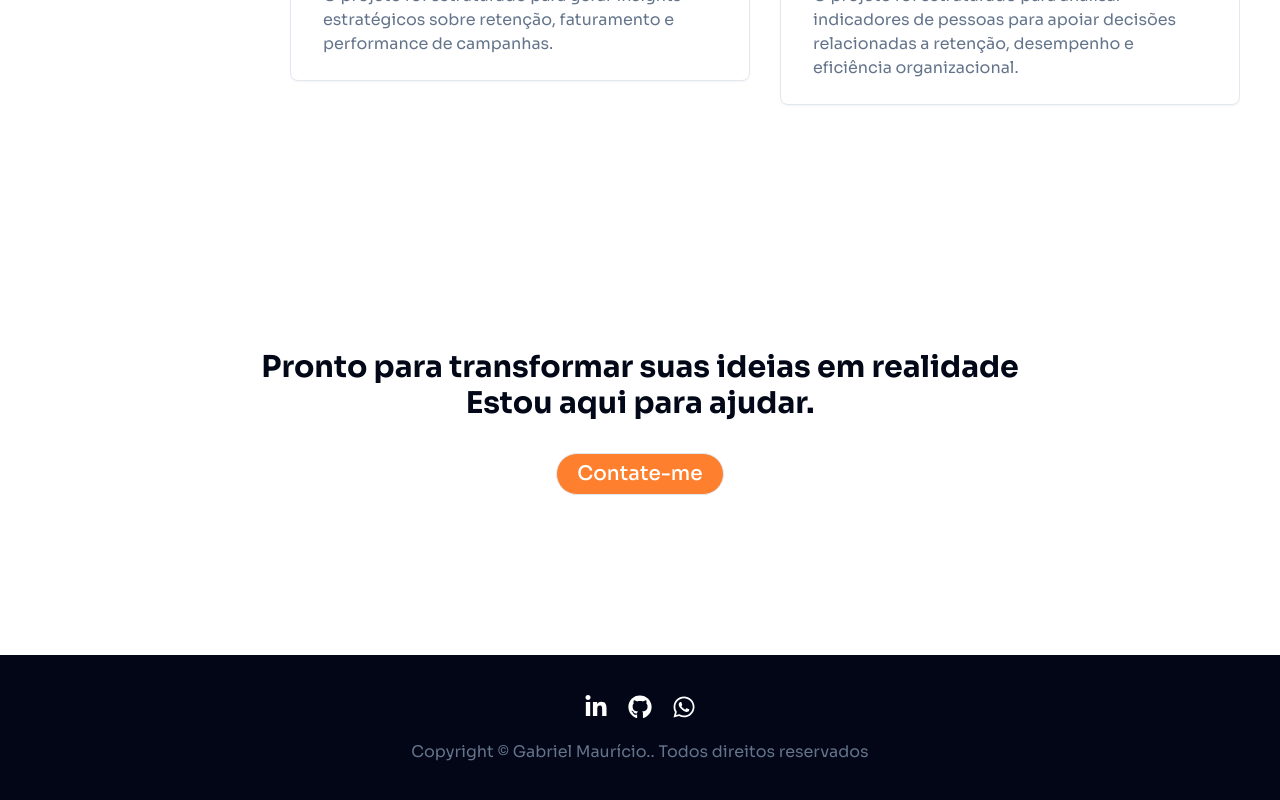
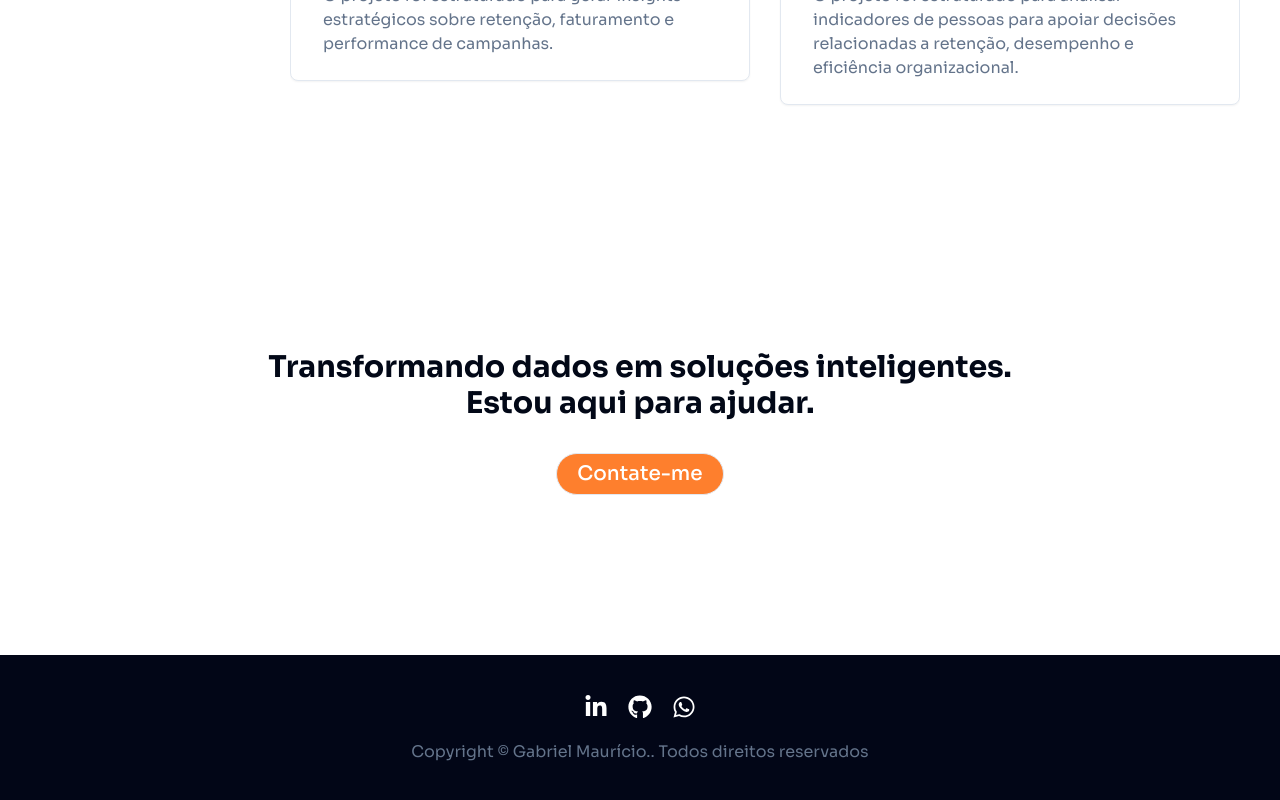
Before and after one commit to gabrielmauricioo/Gabriel-Mauricio, a Next.js app: page / in a window 1280 px wide. Shown: the part 2214-3014 px from the top of the page. Built offline with nearby package versions, Linux system fonts and the light colour scheme.

Commit message:
Update index.tsx

```diff
--- a/src/components/Cta/index.tsx
+++ b/src/components/Cta/index.tsx
@@ -16,7 +16,7 @@ export function Cta(){
     <section className="">
       <GridContainer>
         <div className="flex flex-col items-center mb-2">
-          <h2 className="text-2xl xl:text-3xl max-w-[780px] text-center mb-8 font-bold mt-20">Pronto para transformar suas ideias em realidade Estou aqui para ajudar.</h2>
+          <h2 className="text-2xl xl:text-3xl max-w-[780px] text-center mb-8 font-bold mt-20">Transformando dados em soluções inteligentes. Estou aqui para ajudar.</h2>
           <Link href='/'>
             <Button
               className="flex items-center bg-orange-main rounded-3xl text-lg xl:text-xl
```
